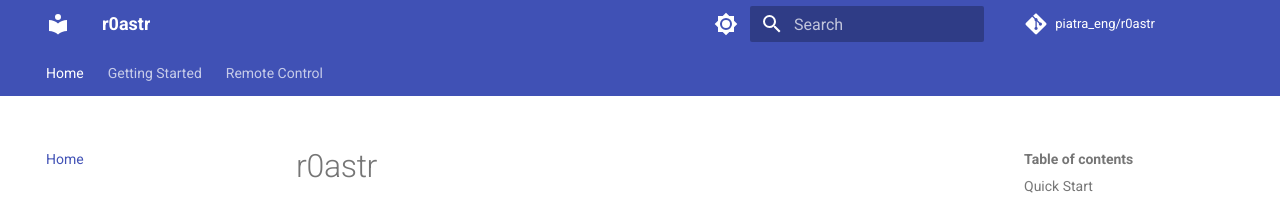
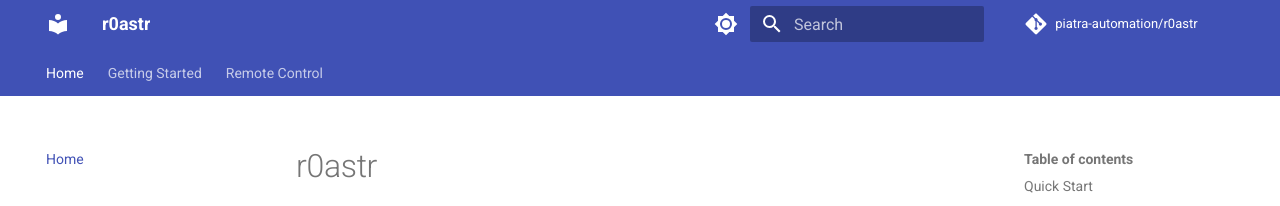
Before and after one commit to piatra-automation/r0astr, an MkDocs documentation site: the page built from docs-source/index.md, in a window 1280 px wide. Shown: the top 206 px of the page. Built offline with MkDocs 1.6.1 and Material for MkDocs 9.7.7, drawn with Linux system fonts in a browser that asks for light colours; comment, search, counter and statistics services are not loaded.

Commit message:
... fix repo refs

```diff
--- a/docs-source/index.md
+++ b/docs-source/index.md
@@ -18,5 +18,5 @@
 
 ## Links
 
-- [GitHub Repository](https://github.com/piatra_eng/r0astr)
+- [GitHub Repository](https://github.com/piatra-automation/r0astr)
 - [Strudel Documentation](https://strudel.cc)
--- a/mkdocs.yml
+++ b/mkdocs.yml
@@ -3,8 +3,8 @@
 site_description: Multi-instrument live coding interface built on Strudel
 site_author: r0astr project
 
-repo_url: https://github.com/piatra_eng/r0astr
-repo_name: piatra_eng/r0astr
+repo_url: https://github.com/piatra-automation/r0astr
+repo_name: piatra-automation/r0astr
 
 theme:
   name: material
@@ -61,4 +61,4 @@
 extra:
   social:
     - icon: fontawesome/brands/github
-      link: https://github.com/piatra_eng/r0astr
+      link: https://github.com/piatra-automation/r0astr
```
